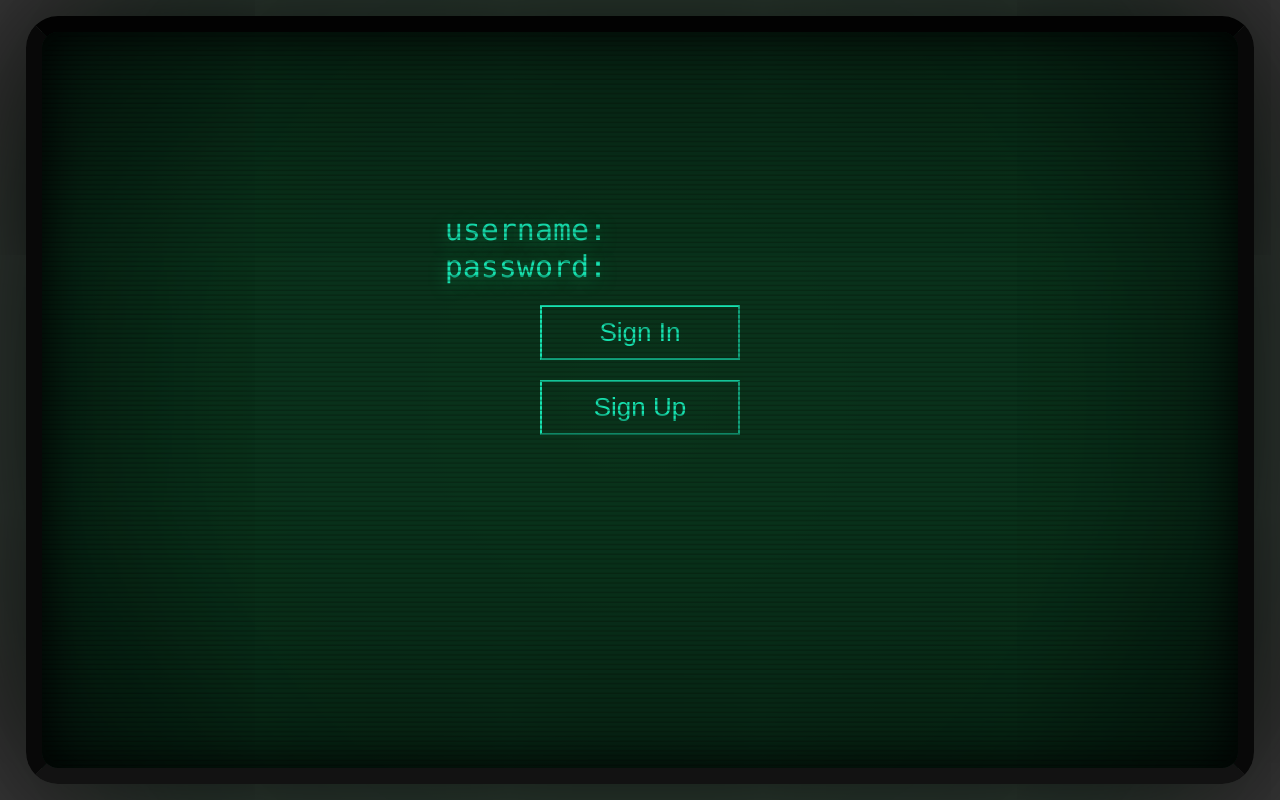
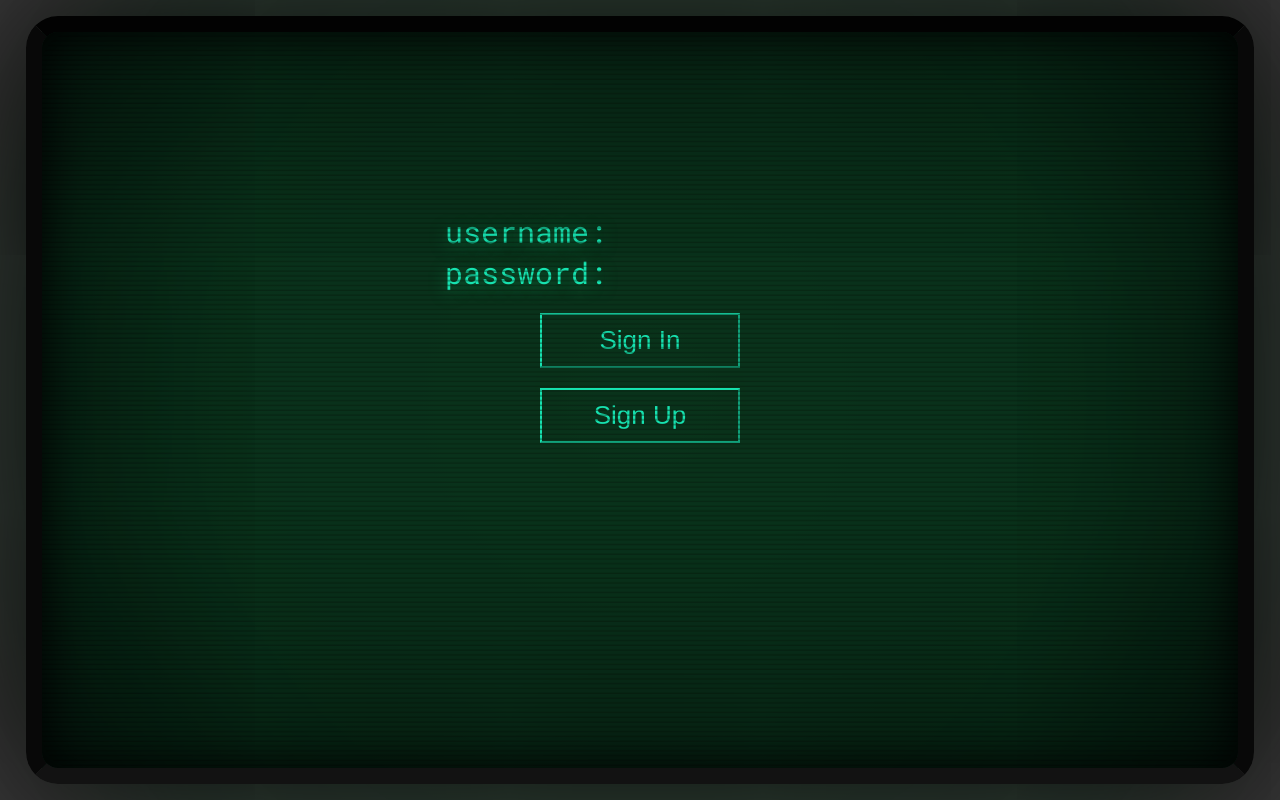
Before and after one commit to BananaYeti/CondorFrontend, a React (Create React App) app: page / in a window 1280 px wide. Built offline with nearby package versions, Linux system fonts and the light colour scheme; no server answers.

Commit message:
Switched to public font for main terminal

```diff
--- a/src/containers/Terminal.css
+++ b/src/containers/Terminal.css
@@ -1,4 +1,6 @@
 @import url(https://fonts.googleapis.com/css?family=VT323);
+@import url('https://fonts.googleapis.com/css?family=Roboto+Mono');
+
 * {
   box-sizing: border-box;
 }
@@ -6,7 +8,7 @@
 body {
   background: #383838;
   color: #14fdce;
-  font-family: 'Consolas';
+  font-family: 'Roboto Mono';
   font-size: 20px;
   -webkit-font-smoothing: none;
 }
@@ -18,7 +20,7 @@
   text-shadow: 0 0 0 #14fdce;
   outline: none;
   color:#14fdce; /*Note, text shadow is being used for text*/
-  font-family: 'Consolas';
+  font-family: 'Roboto Mono';
   font-size: 20px;
   -webkit-font-smoothing: none;
 }
```
Also changed, not shown: 1 other file (tests, documents, lock files or other folders).
